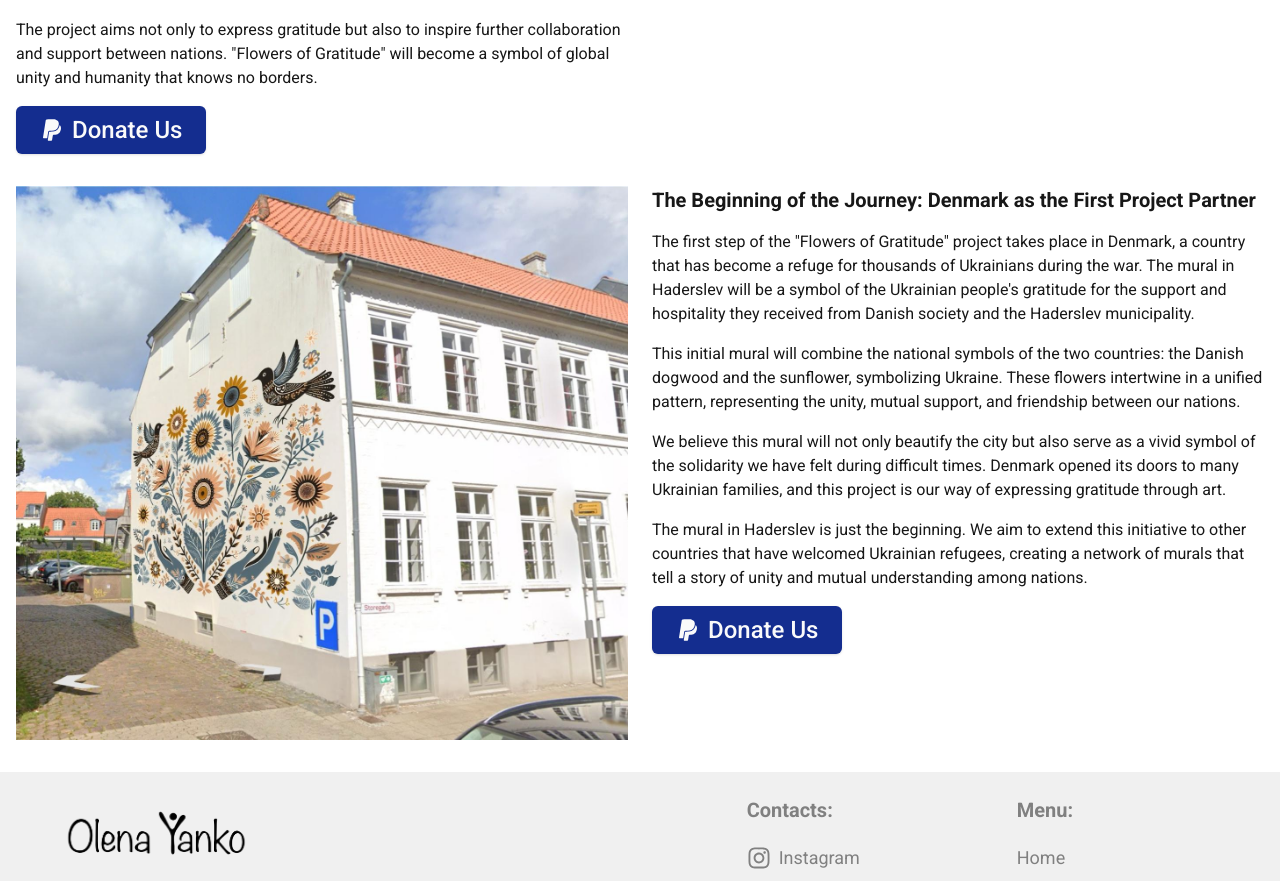
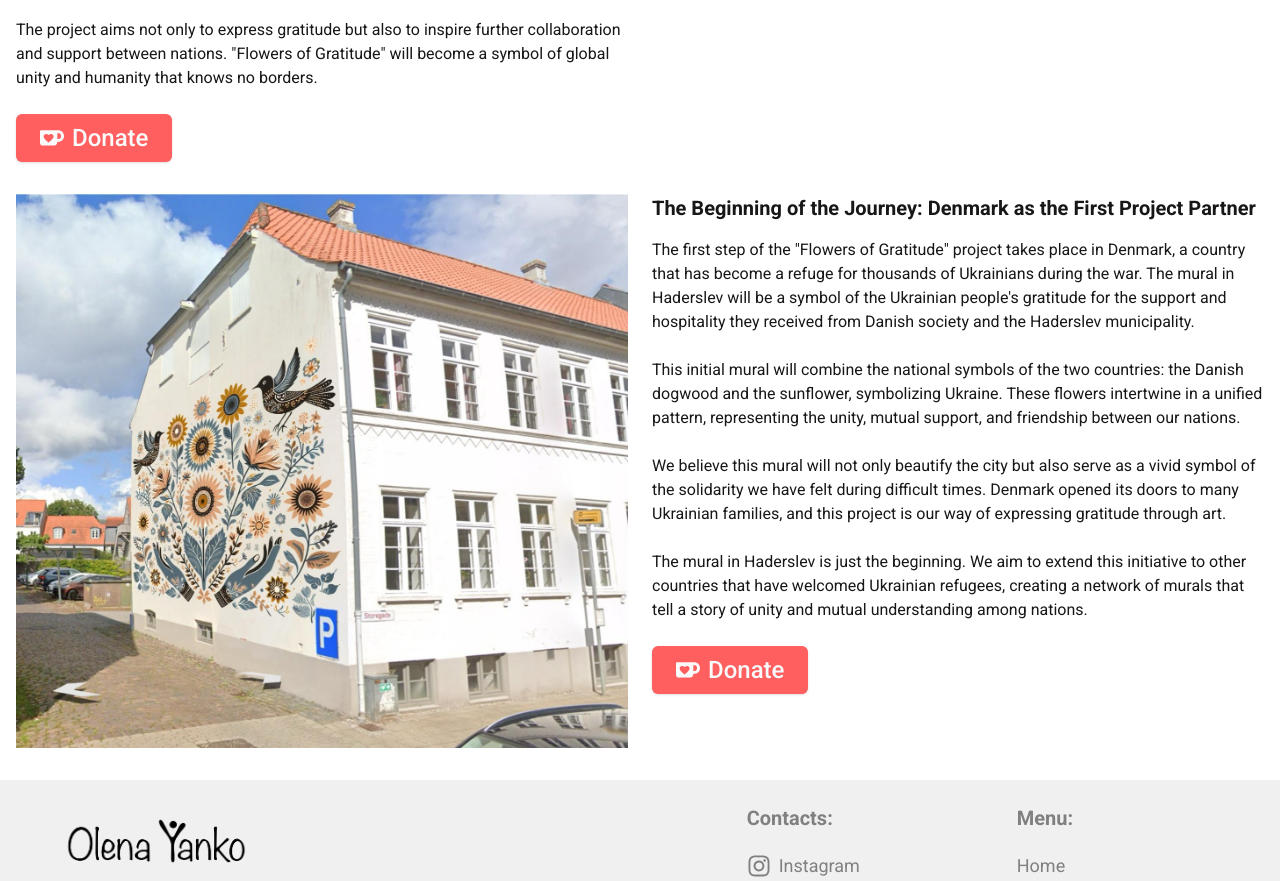
Before and after one commit to yanko-dima/murals-donation, a Next.js app: page /flowers-of-gratitude in a window 1280 px wide. Shown: the part 1704-2585 px from the top of the page. Built offline with nearby package versions, Linux system fonts and the light colour scheme.

Commit message:
change donate button

```diff
--- a/src/app/globals.css
+++ b/src/app/globals.css
@@ -53,7 +53,8 @@ body {
     --chart-4: 43 74% 66%;
     --chart-5: 27 87% 67%;
     --radius: 0.5rem;
-    --primary-button: 228 75% 32%;
+
+    --primary-button: #ff5f5f;
 
     --gray-primary: #333333;
     --gray-default: #4D4D4D;
--- /dev/null
+++ b/src/components/ko-fi-button/index.tsx
@@ -0,0 +1,31 @@
+"use client";
+
+import React, { FC } from "react";
+import { SiKofi } from "react-icons/si";
+import { clsx } from "clsx";
+import Link from "next/link";
+
+const DEFAULT_TEXT = "donate";
+const KO_FI_PATH = "https://ko-fi.com/yankoartist";
+
+interface Props {
+  text?: string;
+  className?: string;
+}
+
+const KoFiButton: FC<Props> = ({ text = DEFAULT_TEXT, className }) => {
+  return (
+    <Link
+      className={clsx(
+        "inline-flex items-center gap-2 capitalize bg-primaryButton text-primary-foreground shadow hover:bg-primaryButton/90 justify-center whitespace-nowrap rounded-md px-6 py-2 text-2xl font-medium",
+        className,
+      )}
+      href={KO_FI_PATH}
+      target="_blank"
+    >
+      <SiKofi className=" h-6 w-6" /> {text}
+    </Link>
+  );
+};
+
+export default KoFiButton;
--- a/src/views/flowers-of-gratitude/components/sector-concept/index.tsx
+++ b/src/views/flowers-of-gratitude/components/sector-concept/index.tsx
@@ -2,8 +2,8 @@ import React from "react";
 import Image from "next/image";
 import cars from "@/images/cars-irpen-1.jpg";
 import Title from "@/components/title";
+import KoFiButton from "@/components/ko-fi-button";
 import { FLOWERS_OF_GRATITUDE, TITLES } from "@/constants/common";
-import PayPalButton from "@/components/pay-pal-button";
 
 const { GOAL, CONCEPT } = FLOWERS_OF_GRATITUDE;
 
@@ -17,8 +17,9 @@ const SectorConcept = () => {
         <Title text={GOAL.TITLE} type={TITLES.H2} isDots />
         <p className={"mb-4"}>{GOAL.DESCRIPTION}</p>
         <Title text={CONCEPT.TITLE} type={TITLES.H2} isDots />
-        <p className={"mb-4"}>{CONCEPT.DESCRIPTION}</p>
-        <PayPalButton />
+        <p className={"mb-6"}>{CONCEPT.DESCRIPTION}</p>
+
+        <KoFiButton />
       </div>
     </div>
   );
--- a/src/views/flowers-of-gratitude/components/sector-haderslev/index.tsx
+++ b/src/views/flowers-of-gratitude/components/sector-haderslev/index.tsx
@@ -2,7 +2,7 @@ import React from "react";
 import Image from "next/image";
 import haderslev from "@/images/haderslev.jpg";
 import Title from "@/components/title";
-import PayPalButton from "@/components/pay-pal-button";
+import KoFiButton from "@/components/ko-fi-button";
 import { DENMARK_MURALS, TITLES } from "@/constants/common";
 
 const { HADERSLEV } = DENMARK_MURALS;
@@ -16,11 +16,11 @@ const SectorHaderslev = () => {
       <div className={"lg:w-1/2"}>
         <Title text={HADERSLEV.TITLE} type={TITLES.H2} isDots={false} />
         {HADERSLEV.DESCRIPTIONS.map((item, index) => (
-          <p key={index} className={"mb-4"}>
+          <p key={index} className={"mb-6"}>
             {item}
           </p>
         ))}
-        <PayPalButton />
+        <KoFiButton />
       </div>
     </div>
   );
--- a/src/views/flowers-of-gratitude/components/sector-symbolism/index.tsx
+++ b/src/views/flowers-of-gratitude/components/sector-symbolism/index.tsx
@@ -1,9 +1,9 @@
 import React from "react";
 import Title from "@/components/title";
-import { FLOWERS_OF_GRATITUDE, TITLES } from "@/constants/common";
 import Image from "next/image";
 import symbolism from "@/images/flowers1.jpg";
-import PayPalButton from "@/components/pay-pal-button";
+import KoFiButton from "@/components/ko-fi-button";
+import { FLOWERS_OF_GRATITUDE, TITLES } from "@/constants/common";
 
 const { SYMBOLISM, IMPLEMENTATION, SOCIAL_ASPECT, FEATURE_PLANS } =
   FLOWERS_OF_GRATITUDE;
@@ -30,11 +30,11 @@ const SectorSymbolism = () => {
           <Title text={SOCIAL_ASPECT.TITLE} type={TITLES.H2} isDots />
           <p className={"mb-4"}>{SOCIAL_ASPECT.DESCRIPTION}</p>
         </div>
-        <div className={"mb-4"}>
+        <div className={"mb-6"}>
           <Title text={FEATURE_PLANS.TITLE} type={TITLES.H2} isDots />
           <p className={"mb-4"}>{FEATURE_PLANS.DESCRIPTION}</p>
         </div>
-        <PayPalButton />
+        <KoFiButton />
       </div>
     </div>
   );
--- a/tailwind.config.ts
+++ b/tailwind.config.ts
@@ -44,7 +44,7 @@ const config: Config = {
           DEFAULT: "hsl(var(--destructive))",
           foreground: "hsl(var(--destructive-foreground))",
         },
-        primaryButton: "hsl(var(--primary-button))",
+        primaryButton: "var(--primary-button)",
         border: "hsl(var(--border))",
         input: "hsl(var(--input))",
         ring: "hsl(var(--ring))",
```
